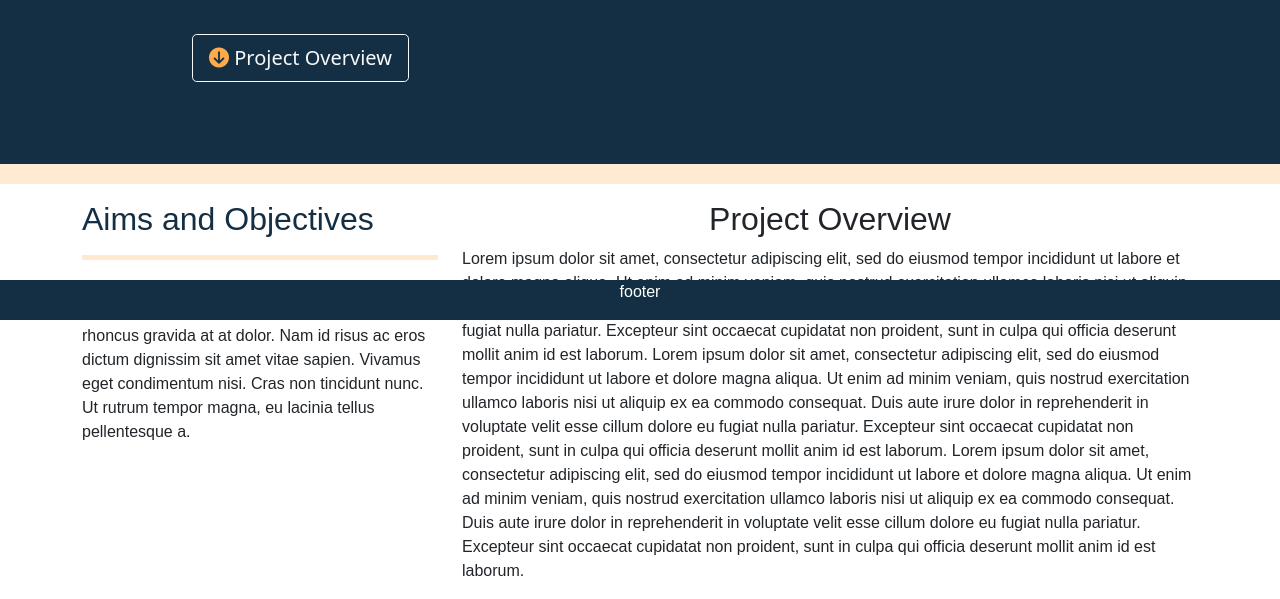
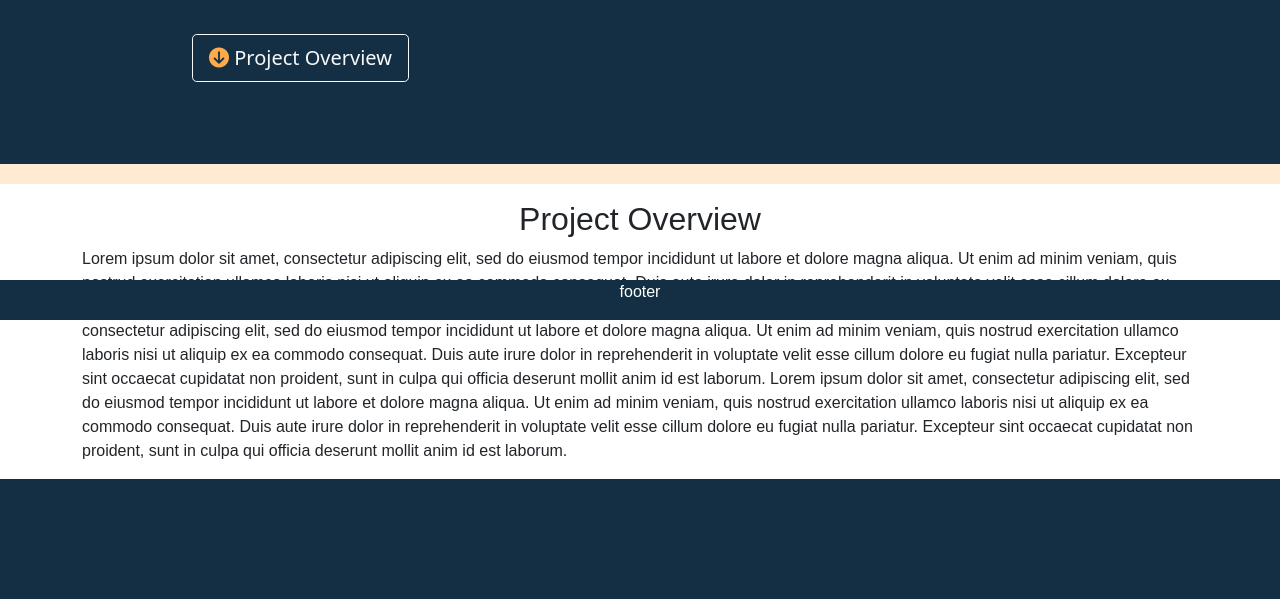
Before and after one commit to LonaCoding/SRP, a Flask app: page / in a window 1280 px wide. Shown: the part 480-1079 px from the top of the page. After the commit the page ends 959 px from the top, so only its background shows below. Run offline with Flask 2, Linux system fonts and the light colour scheme; some libraries are stand-ins or nearby versions.

Commit message:
Removed unecessary parts of the main webpage

```diff
--- a/templates/index.html
+++ b/templates/index.html
@@ -95,19 +95,9 @@
 <hr class='middle-break' style ='height:20px; margin-top:0;'>
 
   <div class='container'>
-    <div class='row'>
-    <div class='col-lg-4'>
-      <h2 class=aims-objectives-text> Aims and Objectives</h2>
-      <hr class='hr-aims'>
-      <p>
-        Lorem ipsum dolor sit amet, consectetur adipiscing elit. Phasellus sed augue id metus rhoncus gravida at at dolor. Nam id risus ac eros dictum dignissim sit amet vitae sapien. Vivamus eget condimentum nisi. Cras non tincidunt nunc. Ut
-        rutrum tempor magna, eu lacinia tellus pellentesque a.
-      </p>
-    </div>
-    <div class='col-lg-8 project-overview'>
+    <div>
       <h2 class='project-overview-text'> Project Overview</h2>
       <p>    Lorem ipsum dolor sit amet, consectetur adipiscing elit, sed do eiusmod tempor incididunt ut labore et dolore magna aliqua. Ut enim ad minim veniam, quis nostrud exercitation ullamco laboris nisi ut aliquip ex ea commodo consequat. Duis aute irure dolor in reprehenderit in voluptate velit esse cillum dolore eu fugiat nulla pariatur. Excepteur sint occaecat cupidatat non proident, sunt in culpa qui officia deserunt mollit anim id est laborum.    Lorem ipsum dolor sit amet, consectetur adipiscing elit, sed do eiusmod tempor incididunt ut labore et dolore magna aliqua. Ut enim ad minim veniam, quis nostrud exercitation ullamco laboris nisi ut aliquip ex ea commodo consequat. Duis aute irure dolor in reprehenderit in voluptate velit esse cillum dolore eu fugiat nulla pariatur. Excepteur sint occaecat cupidatat non proident, sunt in culpa qui officia deserunt mollit anim id est laborum.     Lorem ipsum dolor sit amet, consectetur adipiscing elit, sed do eiusmod tempor incididunt ut labore et dolore magna aliqua. Ut enim ad minim veniam, quis nostrud exercitation ullamco laboris nisi ut aliquip ex ea commodo consequat. Duis aute irure dolor in reprehenderit in voluptate velit esse cillum dolore eu fugiat nulla pariatur. Excepteur sint occaecat cupidatat non proident, sunt in culpa qui officia deserunt mollit anim id est laborum.</p>
-      </div>
     </div>
   </div>
 
```
